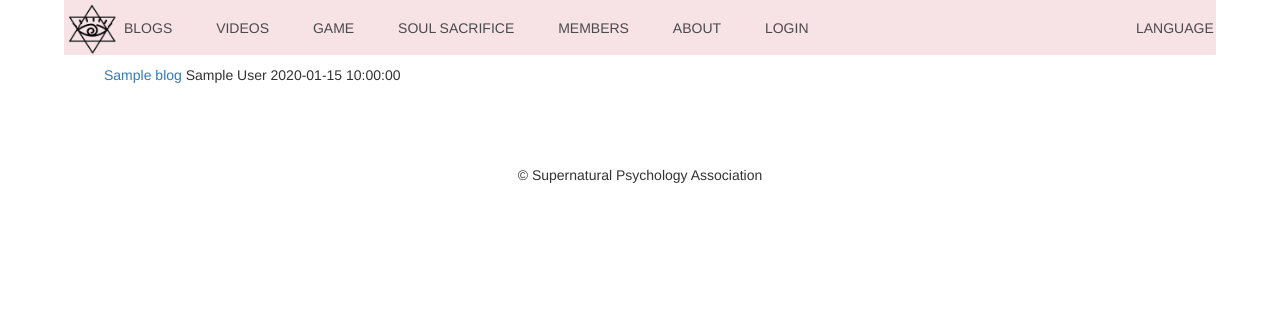
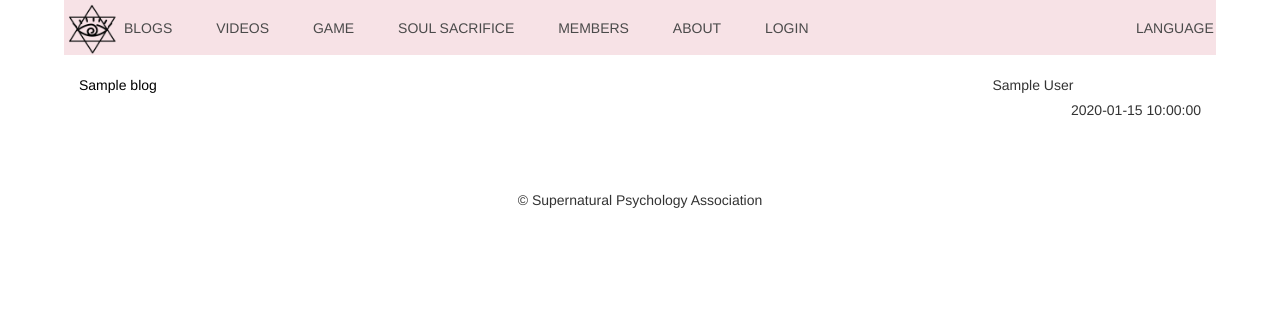
Before and after one commit to xiaoqi-huang/Supernature, a Flask app: template templates/blog/blog-list.html in a window 1280 px wide. Shown: the top 315 px of the page. Run offline with Flask 2, Linux system fonts and the light colour scheme; the template is opened without the code that fills it: most values are stand-ins (such as "Sample title", 1, 10 or a date in 2020); some libraries are stand-ins or nearby versions.

Commit message:
modify styles for the blog list

```diff
--- a/blog.py
+++ b/blog.py
@@ -11,8 +11,9 @@ bp = Blueprint('blog', __name__, url_prefix='/blog')
 def blog_list():
     to_list = []
     db = get_db()
-    res = db.execute('SELECT name, class_id, title, time FROM article, user '
+    res = db.execute('SELECT name, classz_id, title, time FROM article, user '
                      'WHERE user.id=article.author ORDER BY time DESC').fetchall()
+
     show_add_link = True
     user_id = session.get('user_id', None)
     if not user_id:
@@ -25,6 +26,7 @@ def blog_list():
     for row in res:
         to_list.append({'title': row['title'], 'author': row['name'],
                         'time': row['time'], 'class_id': row['class_id']})
+
     return render_template('blog/blog-list.html', blog_list=to_list, show_add_link=show_add_link)
 
 
--- a/static/js/blog-list.js
+++ b/static/js/blog-list.js
@@ -1,10 +1,14 @@
 const stripeList = function() {
-    const blogs = document.querySelector('#blog').querySelector('li');
+    const blogs = document.querySelector('#blog-list').querySelectorAll('li');
+    console.log(blogs);
     let even = false;
     blogs.forEach(function(blog) {
         if (even) {
-            blog.style.backgroundColor = 'rgb(244, 227, 230)';
+            blog.className += ' even-row'
+            // blog.style.backgroundColor = 'rgb(244, 227, 230)';
         }
         even = !even;
     })
 }
+
+addLoadEvent(stripeList);
--- a/static/styles/blog.css
+++ b/static/styles/blog.css
@@ -1,7 +1,42 @@
 #blog-list {
     list-style-type: none;
+    padding-left: 0px;
+}
+
+#blog-list li {
+    padding-left: 15px;
+    padding-top: 10px;
+    padding-bottom: 10px;
 }
 
 .even-row {
-    background-color: 'rgb(244, 227, 230)';
+    background-color: rgb(250, 240, 240);
 }
+
+#blog-list li span {
+    display: inline-block;
+    overflow: hidden;
+}
+
+.blog-title {
+    width: 80%;
+}
+
+.blog-author {
+    width: 10%;
+}
+
+.blog-time {
+    float: right;
+    padding-right: 15px;
+}
+
+span a {
+    color: black;
+}
+
+span a:hover {
+    color: black;
+    text-decoration: none;
+    font-weight: bold;
+}
--- a/templates/blog/blog-list.html
+++ b/templates/blog/blog-list.html
@@ -5,12 +5,13 @@
     {% endif %}
     <ul id="blog-list">
         {% for blog in blog_list %}
-            <li class="blog">
-                <span><a href="{{ url_for('blog.blog_content', class_id=blog['class_id']) }}">{{ blog['title'] }}</a></span>
-                <span>{{ blog['author'] }}</span>
-                <span>{{ blog['time'] }}</span>
+            <li>
+                <span class="blog-title"><a href="{{ url_for('blog.blog_content', class_id=blog['class_id']) }}">{{ blog['title'] }}</a></span>
+                <span class="blog-author">{{ blog['author'] }}</span>
+                <span class="blog-time">{{ blog['time'] }}</span>
             </li>
         {% endfor %}
     </ul>
+    <script type=text/javascript src="{{url_for('static', filename='js/main.js') }}"></script>
     <script type=text/javascript src="{{url_for('static', filename='js/blog-list.js') }}"></script>
 {% endblock %}
```
